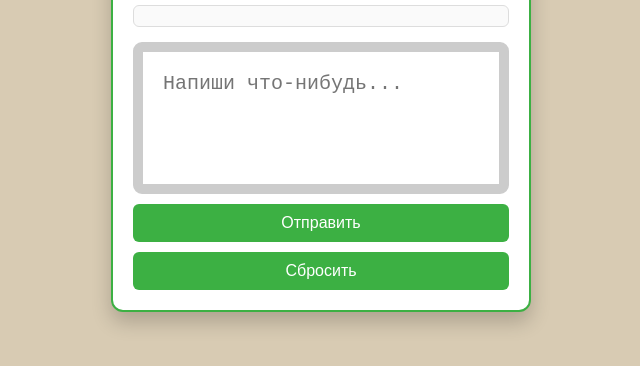
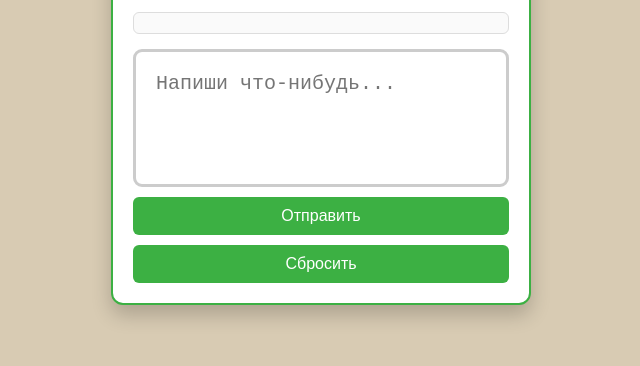
Before and after one commit to Tofik-San/tofgreen-chat, a website: page public/index.html in a window 1280 px wide. Shown: the part 304-670 px from the top of the page, without its empty margins (319-959 px from the left). Drawn offline with Linux system fonts and the light colour scheme.

Commit message:
Update style.css

```diff
--- a/public/style.css
+++ b/public/style.css
@@ -56,7 +56,7 @@ textarea {
     padding: 20px 20px;
     font-size: 20px;
     border-radius: 9px;
-    border: 10px solid #ccc;
+    border: 3px solid #ccc;
     box-sizing: border-box;
 }
 
```
